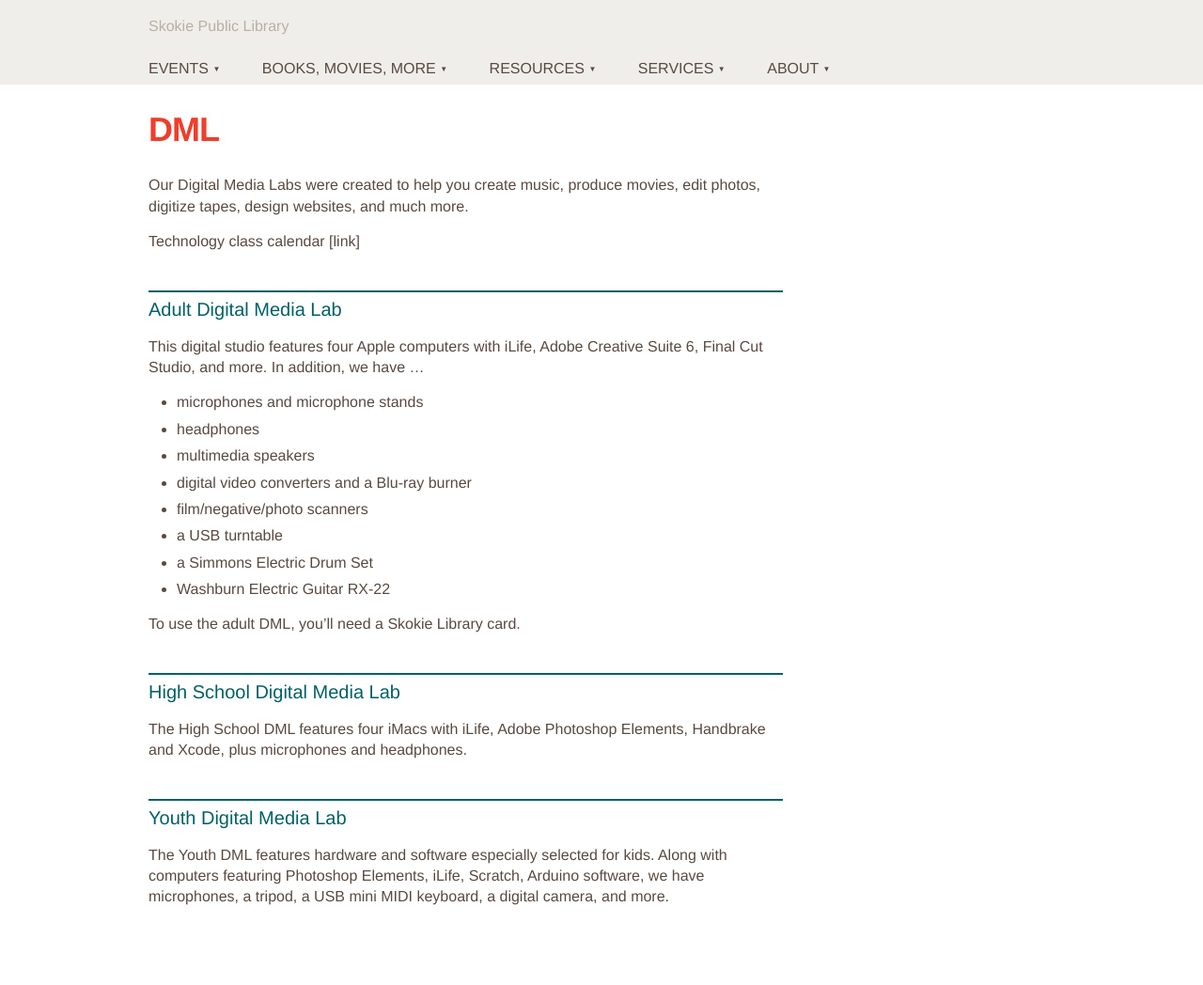
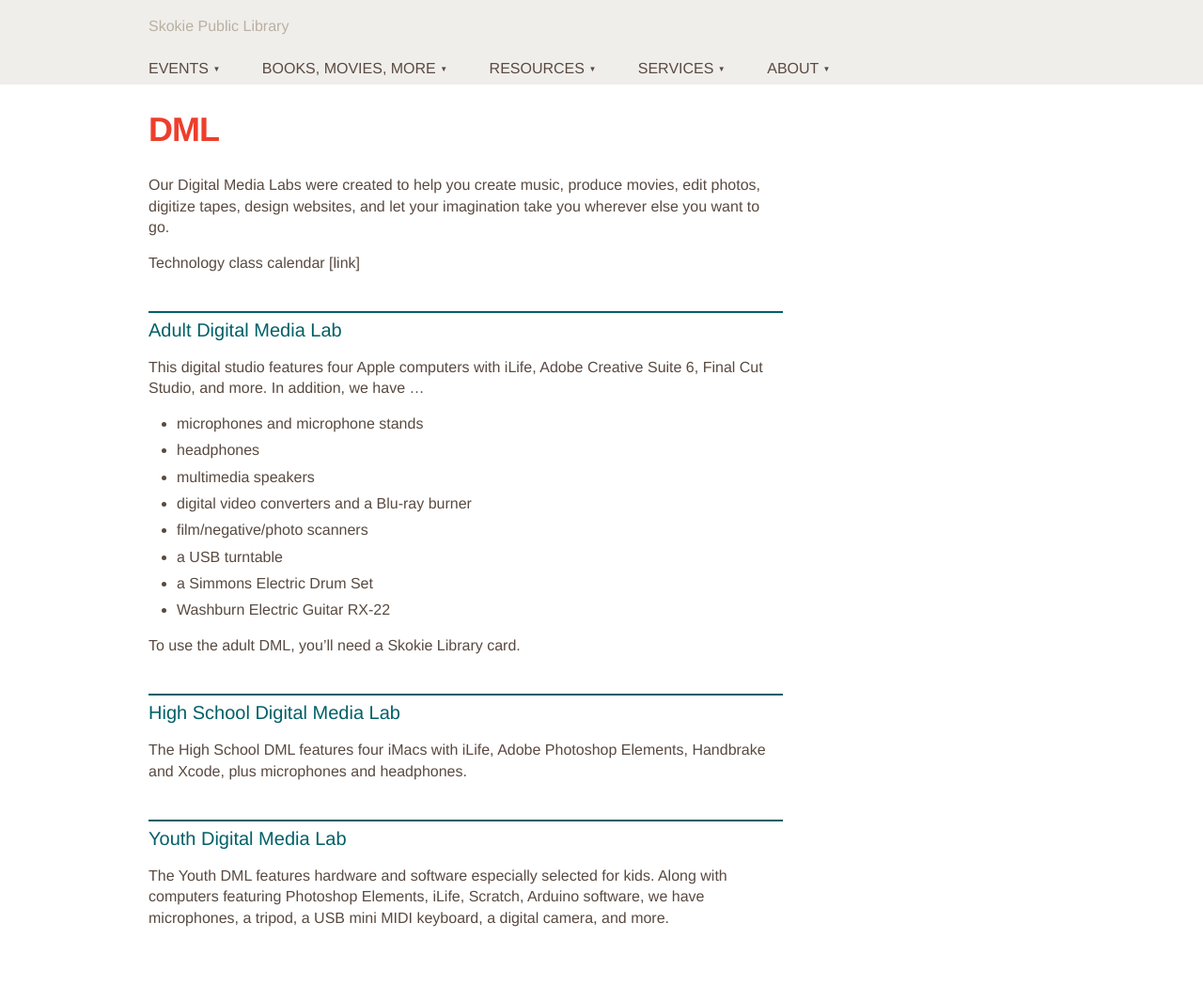
Before and after one commit to skokielibrary/spl-content, a Jekyll site: the page built from _content/mick/services--dml.markdown, in a window 1280 px wide. Shown: the whole page at 94% size. Built offline with Jekyll 4.4.1, drawn with Linux system fonts in a browser that asks for light colours; before the commit the page ends 1026 px from its top, so only the background shows below that.

Commit message:
Updated services--dml.markdown

```diff
--- a/_content/mick/services--dml.markdown
+++ b/_content/mick/services--dml.markdown
@@ -4,7 +4,7 @@ title: DML
 published: true
 ---
 
-Our Digital Media Labs were created to help you create music, produce movies, edit photos, digitize tapes, design websites, and much more.
+Our Digital Media Labs were created to help you create music, produce movies, edit photos, digitize tapes, design websites, and let your imagination take you wherever else you want to go.
 
 Technology class calendar [link]
 
```
